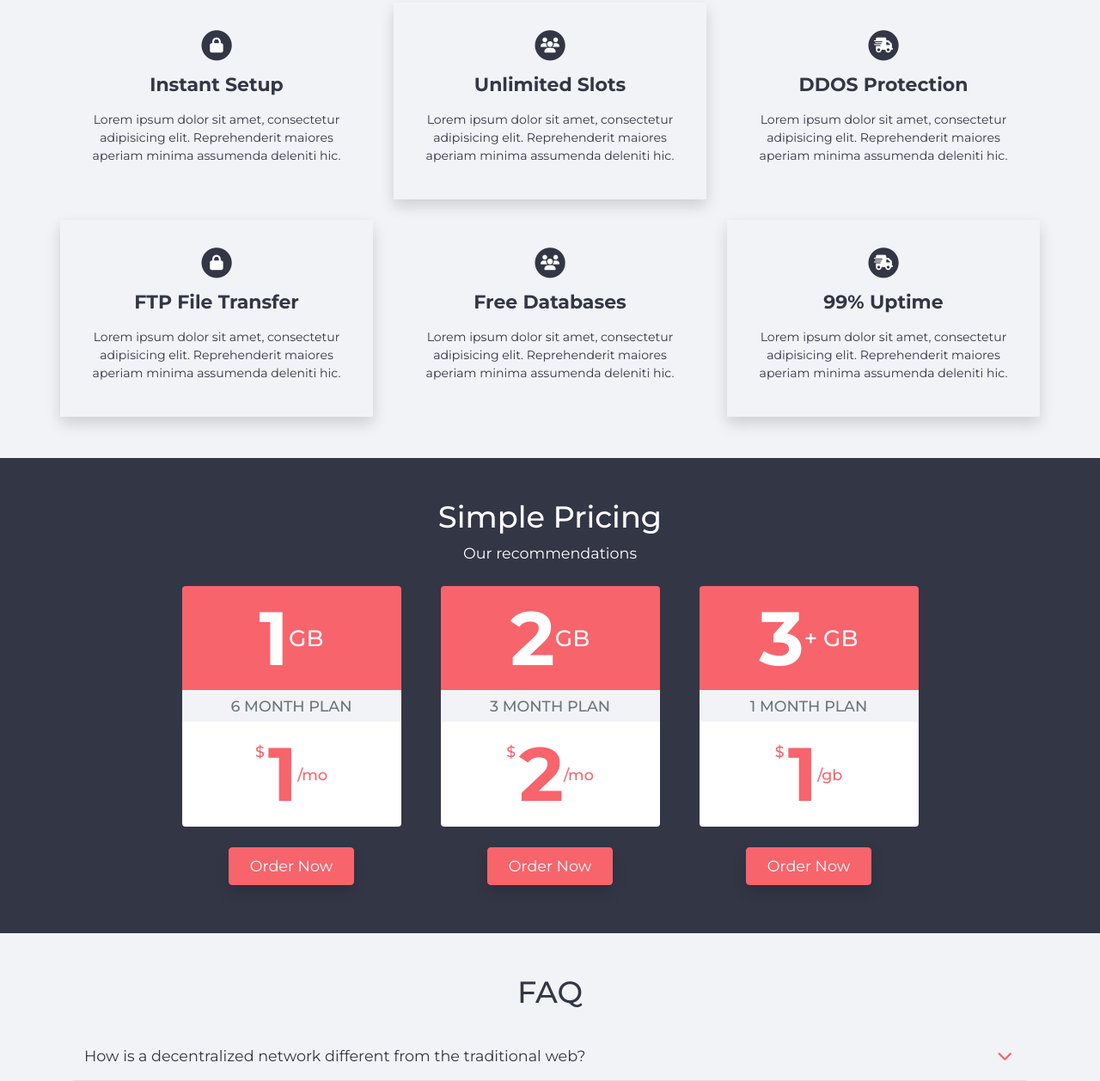
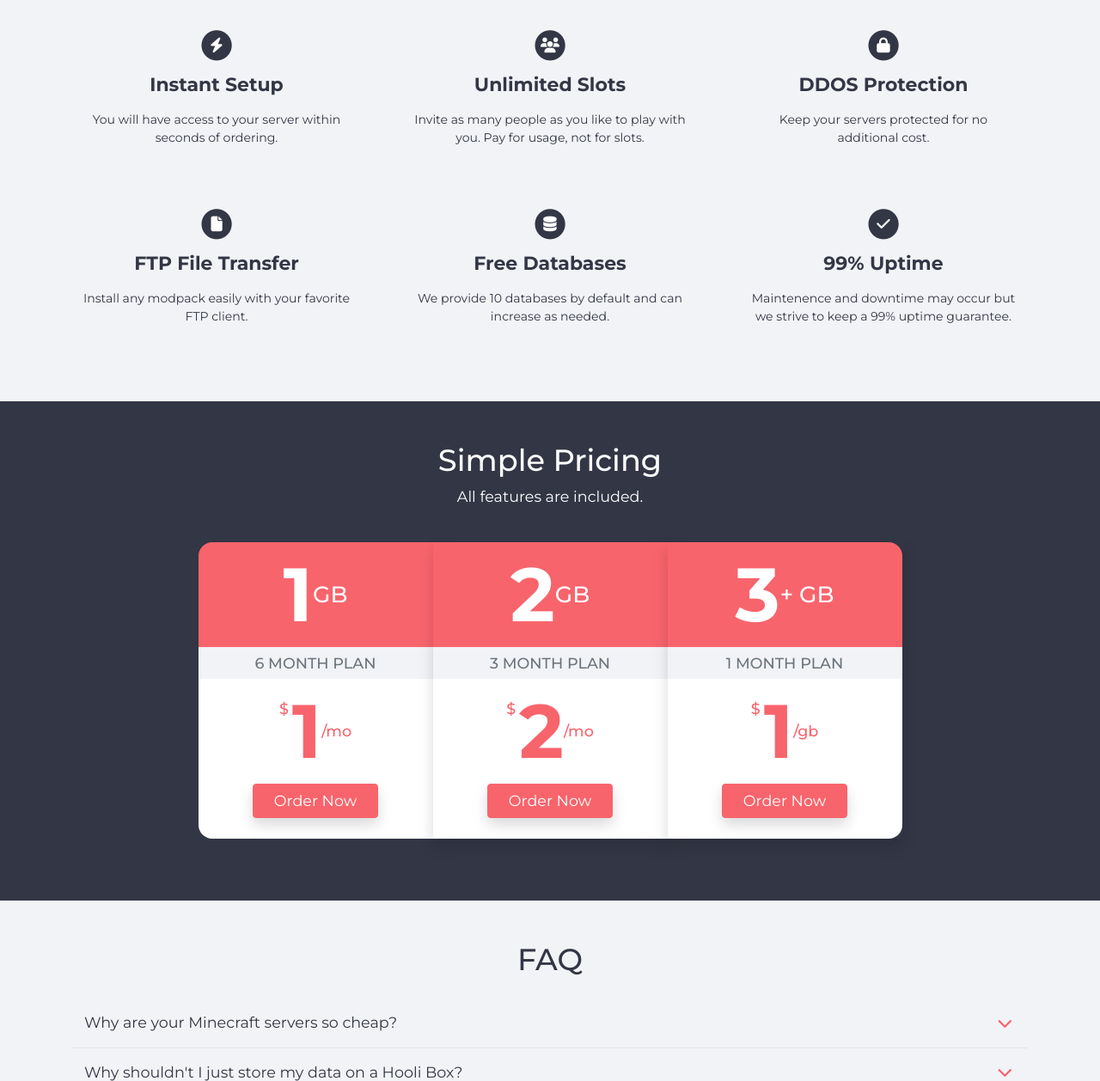
Before and after one commit to ckippen/capsulehost, a website: page index.html in a window 1280 px wide. Shown: the part 659-1917 px from the top of the page at 86% size. Drawn offline with nearby package versions, Linux system fonts and the light colour scheme.

Commit message:
pricing update

```diff
--- a/index.html
+++ b/index.html
@@ -12,7 +12,7 @@
     <!-- Bootstrap CSS -->
     <link rel="stylesheet" href="main.css">
 
-    <title>Hello, world!</title>
+    <title>CapsuleHost Minecraft Server Hosting</title>
   </head>
   <body>
 
@@ -84,47 +84,11 @@
           <div class="col mr-4 p-4">
             <span class="fa-stack fa-1x text-dark m-2">
               <i class="fas fa-circle fa-stack-2x"></i>
-              <i class="fas fa-lock fa-stack-1x fa-inverse"></i>
+              <i class="fas fa-bolt fa-stack-1x fa-inverse"></i>
             </span>
             <h5 class="font-weight-bold p-2">Instant Setup</h5>
             <p class="lead small">
-              Lorem ipsum dolor sit amet, consectetur adipisicing elit. Reprehenderit
-              maiores aperiam minima assumenda deleniti hic.
-            </p>
-          </div>
-          <div class="col mr-4 p-4 shadow">
-            <span class="fa-stack fa-1x text-dark m-2">
-              <i class="fas fa-circle fa-stack-2x"></i>
-              <i class="fas fa-users fa-stack-1x fa-inverse"></i>
-            </span>
-            <h5 class="font-weight-bold p-2">Unlimited Slots</h5>
-            <p class="lead small">
-              Lorem ipsum dolor sit amet, consectetur adipisicing elit. Reprehenderit
-              maiores aperiam minima assumenda deleniti hic.
-            </p>
-          </div>
-          <div class="col p-4">
-            <span class="fa-stack fa-1x text-dark m-2">
-              <i class="fas fa-circle fa-stack-2x"></i>
-              <i class="fas fa-shipping-fast fa-stack-1x fa-inverse"></i>
-            </span>
-            <h5 class="font-weight-bold p-2">DDOS Protection</h5>
-            <p class="lead small">
-              Lorem ipsum dolor sit amet, consectetur adipisicing elit. Reprehenderit maiores
-              aperiam minima assumenda deleniti hic.
-            </p>
-          </div>
-        </div>
-        <div class="row pt-4">
-          <div class="col mr-4 p-4 shadow">
-            <span class="fa-stack fa-1x text-dark m-2">
-              <i class="fas fa-circle fa-stack-2x"></i>
-              <i class="fas fa-lock fa-stack-1x fa-inverse"></i>
-            </span>
-            <h5 class="font-weight-bold p-2">FTP File Transfer</h5>
-            <p class="lead small">
-              Lorem ipsum dolor sit amet, consectetur adipisicing elit. Reprehenderit
-              maiores aperiam minima assumenda deleniti hic.
+              You will have access to your server within seconds of ordering.
             </p>
           </div>
           <div class="col mr-4 p-4">
@@ -132,21 +96,51 @@
               <i class="fas fa-circle fa-stack-2x"></i>
               <i class="fas fa-users fa-stack-1x fa-inverse"></i>
             </span>
+            <h5 class="font-weight-bold p-2">Unlimited Slots</h5>
+            <p class="lead small">
+              Invite as many people as you like to play with you. Pay for usage, not for slots.
+            </p>
+          </div>
+          <div class="col p-4">
+            <span class="fa-stack fa-1x text-dark m-2">
+              <i class="fas fa-circle fa-stack-2x"></i>
+              <i class="fas fa-lock fa-stack-1x fa-inverse"></i>
+            </span>
+            <h5 class="font-weight-bold p-2">DDOS Protection</h5>
+            <p class="lead small">
+              Keep your servers protected for no additional cost.
+            </p>
+          </div>
+        </div>
+        <div class="row">
+          <div class="col mr-4 p-4">
+            <span class="fa-stack fa-1x text-dark m-2">
+              <i class="fas fa-circle fa-stack-2x"></i>
+              <i class="fas fa-file fa-stack-1x fa-inverse"></i>
+            </span>
+            <h5 class="font-weight-bold p-2">FTP File Transfer</h5>
+            <p class="lead small">
+              Install any modpack easily with your favorite FTP client.
+            </p>
+          </div>
+          <div class="col mr-4 p-4">
+            <span class="fa-stack fa-1x text-dark m-2">
+              <i class="fas fa-circle fa-stack-2x"></i>
+              <i class="fas fa-database fa-stack-1x fa-inverse"></i>
+            </span>
             <h5 class="font-weight-bold p-2">Free Databases</h5>
             <p class="lead small">
-              Lorem ipsum dolor sit amet, consectetur adipisicing elit. Reprehenderit
-              maiores aperiam minima assumenda deleniti hic.
+              We provide 10 databases by default and can increase as needed.
             </p>
           </div>
-          <div class="col p-4 shadow">
+          <div class="col p-4">
             <span class="fa-stack fa-1x text-dark m-2">
               <i class="fas fa-circle fa-stack-2x"></i>
-              <i class="fas fa-shipping-fast fa-stack-1x fa-inverse"></i>
+              <i class="fas fa-check fa-stack-1x fa-inverse"></i>
             </span>
             <h5 class="font-weight-bold p-2">99% Uptime</h5>
             <p class="lead small">
-              Lorem ipsum dolor sit amet, consectetur adipisicing elit. Reprehenderit maiores
-              aperiam minima assumenda deleniti hic.
+              Maintenence and downtime may occur but we strive to keep a 99% uptime guarantee.
             </p>
           </div>
         </div>
@@ -157,58 +151,58 @@
     <section class="pricing text-white bg-dark py-5" id="pricing">
       <div class="container text-center">
         <h2>Simple Pricing</h2>
-        <p>Our recommendations</p>
+        <p>All features are included.</p>
 
-        <div class="row justify-content-center">
+        <div class="row justify-content-md-center p-4">
           <!-- Tier 1 -->
-          <div class="col-lg-3 m-2 d-inline-block">
-            <div class="bg-red text-dark rounded-top d-flex justify-content-center p-2">
+          <div class="col-lg-3 p-0 d-inline-block">
+            <div class="bg-red text-dark d-flex justify-content-center rounded-top-left p-2">
               <h1 class="display-2 font-weight-bold text-white my-auto">1</h1>
               <h4 class="text-white my-auto">GB</h4>
             </div>
-            <div class="bg-grey text-muted d-flex justify-content-center">
-              <h6 class="my-2 text-uppercase">6 Month Plan</h6>
-            </div>
-            <div class="bg-white text-red rounded-bottom d-flex justify-content-center p-2">
+            <h6 class="bg-grey text-muted py-2 m-0 text-uppercase">6 Month Plan</h6>
+            <div class="bg-white text-red d-flex justify-content-center p-2">
               <h6 class="mt-3 pr-1">$</h6>
               <h2 class="display-2 font-weight-bold my-auto" id="price">1</h2>
               <h6 class="my-auto">/mo</h6>
             </div>
-            <a href="#pricing" class="btn btn-red py-2 px-4 mt-4 shadow">Order Now</a>
+            <div class="bg-white rounded-bottom-left">
+              <a href="#pricing" class="btn btn-red px-4 mb-4 shadow">Order Now</a>
+            </div>
           </div>
 
           <!-- Tier 2 -->
-          <div class="col-lg-3 m-2 d-inline-block">
-            <div class="bg-red text-dark rounded-top d-flex justify-content-center p-2">
-                <h1 class="display-2 font-weight-bold text-white my-auto">2</h1>
-                <h4 class="text-white my-auto">GB</h4>
+          <div class="col-lg-3 p-0 d-inline-block shadow">
+            <div class="bg-red text-dark d-flex justify-content-center p-2">
+              <h1 class="display-2 font-weight-bold text-white my-auto">2</h1>
+              <h4 class="text-white my-auto">GB</h4>
             </div>
-            <div class="bg-grey text-muted d-flex justify-content-center">
-              <h6 class="my-2 text-uppercase">3 Month Plan</h4>
-            </div>
-            <div class="bg-white text-red rounded-bottom d-flex justify-content-center p-2">
+            <h6 class="bg-grey text-muted py-2 m-0 text-uppercase">3 Month Plan</h6>
+            <div class="bg-white text-red d-flex justify-content-center p-2">
               <h6 class="mt-3 pr-1">$</h6>
-              <h1 class="display-2 font-weight-bold my-auto">2</h1>
+              <h2 class="display-2 font-weight-bold my-auto" id="price">2</h2>
               <h6 class="my-auto">/mo</h6>
             </div>
-            <a href="#pricing" class="btn btn-red py-2 px-4 mt-4 shadow">Order Now</a>
+            <div class="bg-white">
+              <a href="#pricing" class="btn btn-red px-4 mb-4 shadow">Order Now</a>
+            </div>
           </div>
 
           <!-- Tier 3 -->
-          <div class="col-lg-3 m-2 d-inline-block">
-            <div class="bg-red text-dark rounded-top d-flex justify-content-center p-2">
-                <h1 class="display-2 font-weight-bold text-white my-auto">3</h1>
-                <h4 class="text-white my-auto">+ GB</h4>
+          <div class="col-lg-3 p-0 d-inline-block shadow">
+            <div class="bg-red text-dark d-flex justify-content-center rounded-top-right p-2">
+              <h1 class="display-2 font-weight-bold text-white my-auto">3</h1>
+              <h4 class="text-white my-auto">+ GB</h4>
             </div>
-            <div class="bg-grey text-muted d-flex justify-content-center">
-              <h6 class="my-2 text-uppercase">1 Month Plan</h4>
-            </div>
-            <div class="bg-white text-red rounded-bottom d-flex justify-content-center p-2">
+            <h6 class="bg-grey text-muted py-2 m-0 text-uppercase">1 Month Plan</h6>
+            <div class="bg-white text-red d-flex justify-content-center p-2">
               <h6 class="mt-3 pr-1">$</h6>
-              <h1 class="display-2 font-weight-bold my-auto">1</h1>
+              <h2 class="display-2 font-weight-bold my-auto" id="price">1</h2>
               <h6 class="my-auto">/gb</h6>
             </div>
-            <a href="#pricing" class="btn btn-red py-2 px-4 mt-4 shadow">Order Now</a>
+            <div class="bg-white rounded-bottom-right">
+              <a href="#pricing" class="btn btn-red px-4 mb-4 shadow">Order Now</a>
+            </div>
           </div>
 
         </div>
@@ -222,10 +216,10 @@
           <div class="accordion" id="faq-01" data-config-id="faq">
             <div class="mb-2 border-bottom">
               <h5 id="faq-heading1-01">
-                <button class="btn btn-link btn-block text-dark text-left d-flex text-decoration-none" type="button" data-toggle="collapse" data-target="#faq-collapse1-01" aria-expanded="false" aria-controls="faq-collapse1-01" style="white-space:normal !important; word-wrap: break-word">How is a decentralized network different from the traditional web?<i class="fas fa-chevron-down p-1 ml-auto my-auto text-red"></i></button>
+                <button class="btn btn-link btn-block text-dark text-left d-flex text-decoration-none" type="button" data-toggle="collapse" data-target="#faq-collapse1-01" aria-expanded="false" aria-controls="faq-collapse1-01" style="white-space:normal !important; word-wrap: break-word">Why are your Minecraft servers so cheap?<i class="fas fa-chevron-down p-1 ml-auto my-auto text-red"></i></button>
               </h5>
               <div class="collapse" id="faq-collapse1-01" aria-labelledby="faq-heading1-01" data-parent="#faq-01">
-                <p>Decentralization is a key aspect of PiperNet. Traditionally, to access data on a website, you needed to connect to a single server containing that data. This method of storing data makes it easy for third parties to get access to it, corrupt it or even delete it. In PiperNet it is securely stored on multiple devices in the network, which makes it harder to hack and interfere with your data.</p>
+                <p>We have multiple year commitments on our hardware and that greatly reduces our cost. This allows us to offer high performance servers at a low price.</p>
               </div>
             </div>
             <div class="mb-2 border-bottom">
--- a/main.scss
+++ b/main.scss
@@ -11,6 +11,19 @@ $font-size-base: 1.1rem;
 
 @import url('https://fonts.googleapis.com/css2?family=Montserrat:wght@100;200;300;400;500;600;700&family=Roboto:wght@100;300;400;500&display=swap');
 @import "node_modules/bootstrap/scss/bootstrap";
+
+.rounded-top-left {
+    border-top-left-radius: 1rem;
+}
+.rounded-top-right {
+    border-top-right-radius: 1rem;
+}
+.rounded-bottom-left {
+    border-bottom-left-radius: 1rem;
+}
+.rounded-bottom-right {
+    border-bottom-right-radius: 1rem;
+}
 
 .container .navbar-brand:hover {
   color: #f8646c;
```
Also changed, not shown: main.css, 1 other file.
